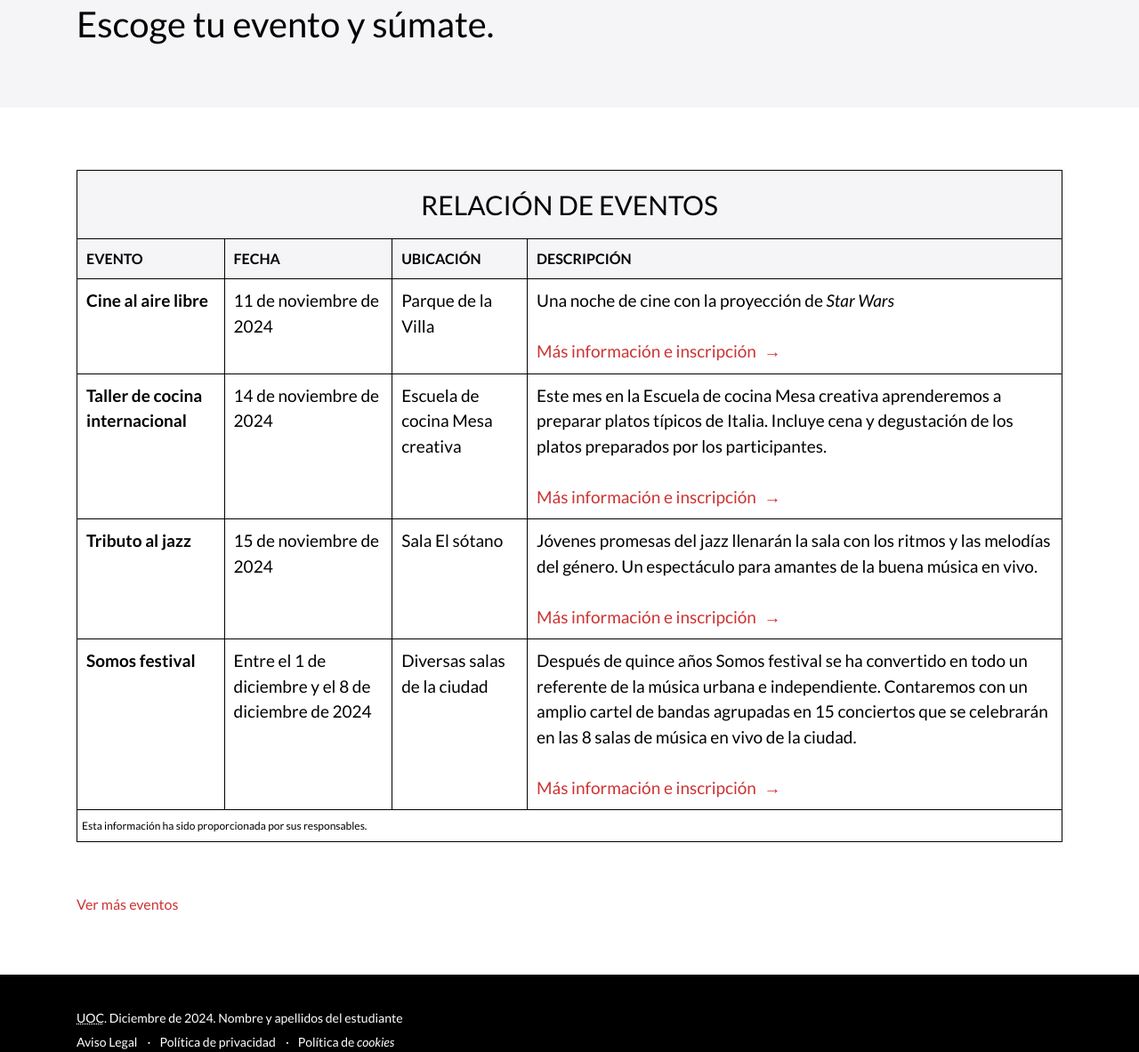
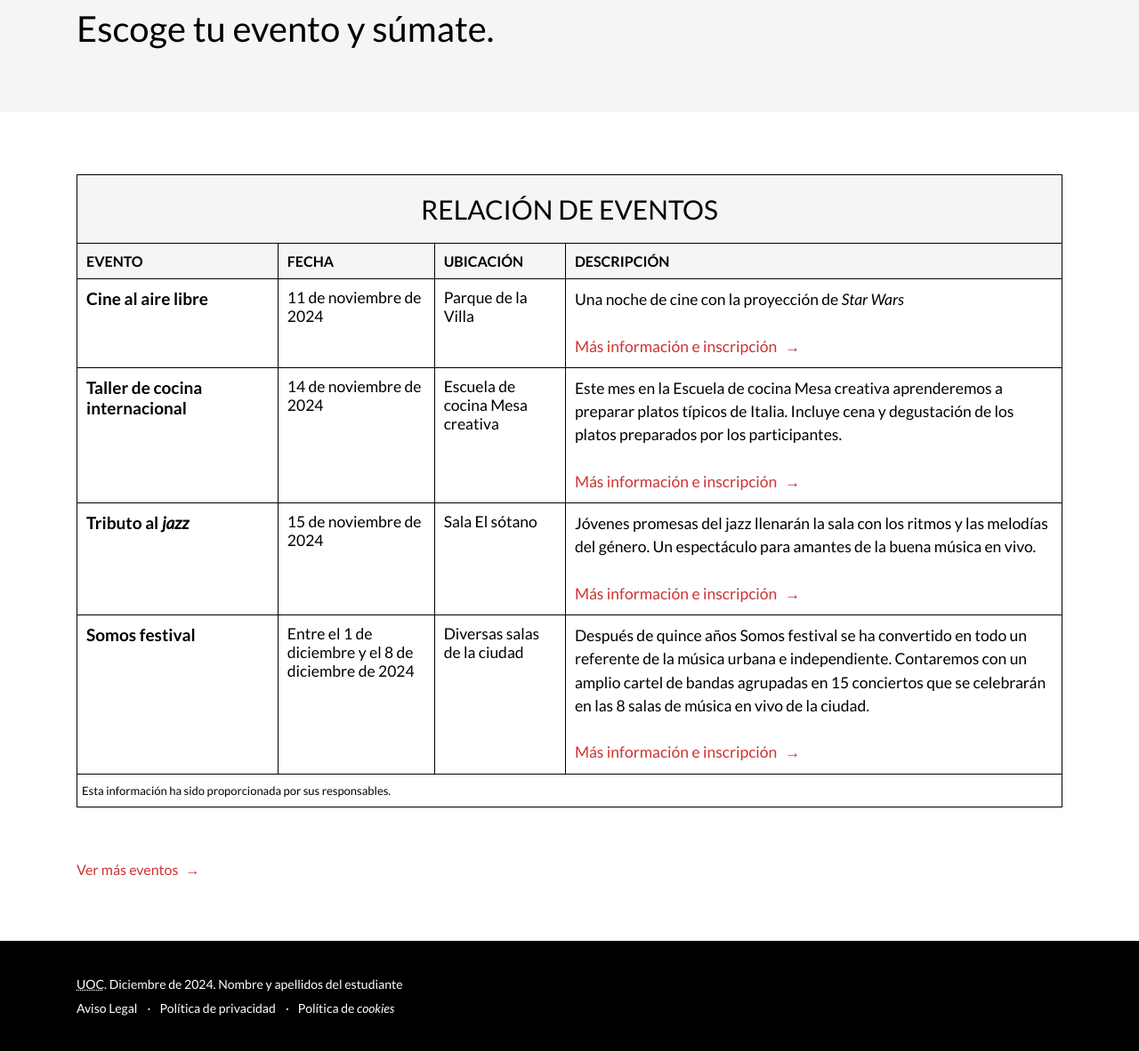
Before and after one commit to Ivax7/PEC2-HTML-CSS, a plain HTML site: page eventos.html in a window 1280 px wide. Shown: the part 241-1424 px from the top of the page at 89% size. Drawn offline with Linux system fonts and the light colour scheme.

Commit message:
Repaso de semántica

```diff
--- a/estilos.css
+++ b/estilos.css
@@ -4,7 +4,6 @@
   --var-rojo-oscuro: #CC3333;
   --var-gris: #F5F5F7;
 }
-
 
 * {
   margin: 0;
@@ -127,7 +126,6 @@ footer {
   color: var(--var-blanco);
 }
 
-/* https://developer.mozilla.org/en-US/docs/Web/CSS/list-style-type */
 .enlaces-footer ul li {
   list-style-type: "·";
 }
@@ -154,7 +152,7 @@ footer {
   position: relative;
 }
 
-.red-text {
+.texto-rojo {
   color: var(--var-rojo-oscuro);
   text-decoration: none;
 }
@@ -195,6 +193,23 @@ article h3 {
 }
 
 
+.cursiva {
+  font-style: oblique;
+}
+
+.negrita {
+  font-weight: 700;
+}
+
+.lema {
+  font-size: 31px;
+  font-weight: 500;
+  margin-top: 5px;
+}
+
+#lema-grande {
+  font-size: 40px;
+}
 
 /* ------INDEX------ */
 
@@ -204,18 +219,16 @@ h1 {
   font-weight: 900;
 }
 
-h2 {
-  font-size: 31px;
-  font-weight: 500;
-  margin-bottom: 50px;
+.presentacion .lema {
+  margin-bottom: 80px;
 }
-
 
 /* ------NOSOTROS------ */
 
 .foco-titulo {
   padding-top: 60px;
   padding-bottom: 10px;
+  text-transform: uppercase;
 }
 
 .blanco {
@@ -234,8 +247,8 @@ h2 {
   padding-block: 60px 30px;
 }
 
-.nosotros p, .nosotros ul {
-  line-height: 2;
+.nosotros article p, .nosotros article ul {
+  line-height: 1.8;
   font-size: 24px;
 }
 
@@ -244,7 +257,9 @@ h2 {
   margin-left: 20px;
 }
 
+
 /* ------EVENTOS------ */
+
 
 table {
   width: 100%;
@@ -271,10 +286,8 @@ caption {
 
 th, td {
   border: 1px solid var(--var-negro);
-  padding: 4px 25px 25px 10px;
   text-align: left;
-  line-height: 1.5;
-  font-size: 19px;
+  font-size: 17.5px;
 }
 
 th {
@@ -282,17 +295,16 @@ th {
   font-weight: 700;
   padding: 10px;
   font-size: 16px;
+  text-transform: uppercase;
 }
 
-
-.descripcion .red-text:hover {
-  text-decoration: underline;
+tbody td:first-child {
+  padding-right: 70px;
+  font-size: 19px;
 }
 
-.descripcion a::after {
-  content: "\2192";
-  margin-left: 5px;
-  text-decoration: none;
+tbody td:last-child {
+  line-height: 1.5;
 }
 
 .nota {
@@ -301,35 +313,23 @@ th {
   border: 1px solid var(--var-negro);
   border-top: none;
   bottom: 0;
-  font-size: 12px;
+  font-size: 13px;
   margin-bottom: 60px;
 }
 
+.flecha::after{
+  content: "\2192";
+  margin-left: 5px;
+  text-decoration: none;
+  color: var(--var-rojo-oscuro);
+}
 
-
+.flecha:hover {
+  text-decoration: underline;
+}
 
 /* ------FORMULARIO------ */
 
-input {
-  border: 1px solid var(--var-negro);
-  width: 100%;
-  padding: 10px;
-}
-
-input:invalid {
-  border-color: #FF0000;
-}
-
-input:valid {
-  border-color: #4CAF50;
-}
-
-input:focus {
-  outline: none;
-  border: 1px solid var(--var-negro);
-  box-shadow: 0 0 8px var(--var-negro);
-  transition: box-shadow 0.3s ease, border 0.3s ease;
-}
 
 textarea {
   width: 100%;
@@ -341,7 +341,6 @@ textarea {
   max-width: 900px;
   margin: auto;
   border-radius: 10px;
-  margin-bottom: 80px;
 }
 
 .asterisco-rojo {
@@ -355,7 +354,7 @@ textarea {
   font-size: 13px;
 }
 
-.formulario p {
+.formulario-evento p {
   padding-block: 2px;
   font-size: 12px;
 }
@@ -382,6 +381,26 @@ select {
   padding: 10px;
 }
 
+input {
+  border: 1px solid var(--var-negro);
+  width: 100%;
+  padding: 10px;
+}
+
+input:invalid {
+  border-color: #FF0000;
+}
+
+input:valid {
+  border-color: #4CAF50;
+}
+
+input:focus {
+  outline: none;
+  border: 1px solid var(--var-negro);
+  box-shadow: 0 0 8px var(--var-negro);
+  transition: box-shadow 0.3s ease, border 0.3s ease;
+}
 
 .fechas, .contacto {
   display: flex;
@@ -436,4 +455,5 @@ input[type="checkbox"], input[type="radio"] {
 
 #enviar {
   margin-top: 15px;
+  margin-bottom: 80px;
 }
--- a/eventos.html
+++ b/eventos.html
@@ -14,7 +14,6 @@
 </head>
 <body>
 
-  <div>
 
   <header class="container">
     <a href="index.html" class="foco"><strong>FOCO</strong></a>
@@ -31,8 +30,8 @@
     <main class="eventos">
       <section>
         <article>
-          <h1 class="foco-titulo">EVENTOS</h1>
-          <h3>Escoge tu evento y súmate.</h3>
+          <h1 class="foco-titulo">Eventos</h1>
+          <p class="lema" id="lema-grande">Escoge tu evento y súmate.</p>
         </article>
       </section>
 
@@ -43,80 +42,78 @@
             <caption>RELACIÓN DE EVENTOS</caption>
             <thead>
               <tr>
-                <th>EVENTO</th>
-                <th>FECHA</th>
-                <th>UBICACIÓN</th>
-                <th>DESCRIPCIÓN</th>
+                <th>Evento</th>
+                <th>Fecha</th>
+                <th>Ubicación</th>
+                <th>Descripción</th>
               </tr>
             </thead>
             <tbody>
               <tr>
-                <td><strong>Cine al aire libre</strong></td>
+                <td><p class="negrita">Cine al aire libre</p></td>
                 <td>11 de noviembre de 2024</td>
                 <td>Parque de la Villa</td>
-                <td class="descripcion">
-                  <p>Una noche de cine con la proyección de <em>Star Wars</em>
+                <td>
+                  <p>Una noche de cine con la proyección de <span lang="en" class="cursiva">Star Wars</span>
                   </p>
                   <br>
-                    <a href="#" class="red-text">Más información e inscripción </a>
+                    <a href="#" class="texto-rojo flecha">Más información e inscripción </a>
                 </td>
               </tr>
               <tr>
-                <td><strong>Taller de cocina internacional</strong></td>
+                <td><p class="negrita">Taller de cocina internacional</p></td>
                 <td>14 de noviembre de 2024</td>
                 <td>Escuela de cocina Mesa creativa</td>
-                <td class="descripcion">
+                <td>
                   <p>
                     Este mes en la Escuela de cocina Mesa creativa aprenderemos a preparar platos típicos de Italia. Incluye cena y degustación de los platos preparados por los participantes.
                   </p>
                   <br>
-                  <a href="#" class="red-text">Más información e inscripción </a>
+                  <a href="#" class="texto-rojo flecha">Más información e inscripción </a>
                 </td>
               </tr>
               <tr>
-                <td><strong>Tributo al jazz</strong></td>
+                <td><p class="negrita">Tributo al <span class="cursiva">jazz</span></p></td>
                 <td>15 de noviembre de 2024</td>
                 <td>Sala El sótano</td>
-                <td class="descripcion">
+                <td>
                   <p>Jóvenes promesas del jazz llenarán la sala con los ritmos y las melodías del género. Un espectáculo para amantes de la buena música en vivo.
                   </p>
                   <br>
-                  <a href="#" class="red-text">Más información e inscripción </a>
+                  <a href="#" class="texto-rojo flecha">Más información e inscripción </a>
                 </td>
               </tr>
               <tr>
-                <td><strong>Somos festival</strong></td>
+                <td><p class="negrita">Somos festival</p></td>
                 <td>Entre el 1 de diciembre y el 8 de diciembre de 2024</td>
                 <td>Diversas salas de la ciudad</td>
-                <td class="descripcion">
+                <td>
                   <p>
                     Después de quince años Somos festival se ha convertido en todo un referente de la música urbana e independiente. Contaremos con un amplio cartel de bandas agrupadas en 15 conciertos que se celebrarán en las 8 salas de música en vivo de la ciudad.
                   </p>
-
                   <br>
-                  <a href="#" class="red-text">Más información e inscripción </a>
+                  <a href="#" class="texto-rojo flecha">Más información e inscripción </a>
                 </td>
               </tr>
             </tbody>
           </table>
           <p class="nota">Esta información ha sido proporcionada por sus responsables.</p>
 
-          <a href="eventos.html" class="red-text">Ver más eventos </a>
+          <a href="eventos.html" class="texto-rojo flecha">Ver más eventos </a>
         </article>
 
       </section>
 
     </main>
-  </div>
 
 
   <footer class="footer-subpage">
     <div class="enlaces-footer">
       <p><abbr title="Universitar Oberta de Catalunya">UOC</abbr>. Diciembre de 2024. Nombre y apellidos del estudiante</p>
       <ul>
-        <li><a href="">Aviso Legal</a></li>
-        <li><a href="">Política de privacidad</a></li>
-        <li><a href="">Política de <em>cookies</em></a></li>
+        <li><a href="#">Aviso Legal</a></li>
+        <li><a href="#">Política de privacidad</a></li>
+        <li><a href="#">Política de <span lang="en" class="cursiva">cookies</span></a></li>
       </ul>
     </div>
   </footer>
```
Also changed, not shown: formulario.html (+10 -17 lines), index.html (+6 -9 lines), nosotros.html (+13 -20 lines), 2 other files.
